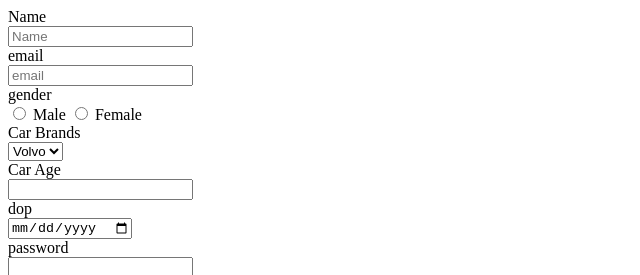
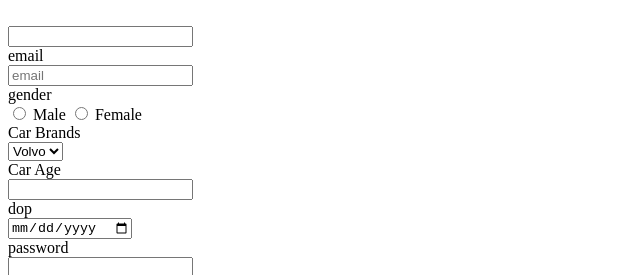
Before and after one commit to acciojob/car-insurance-form-preet-ki, a website: page main.html in a window 1280 px wide. Shown: the top 275 px of the page, 0-640 px from the left. Drawn offline with Linux system fonts and the light colour scheme.

Commit message:
Update main.html

```diff
--- a/main.html
+++ b/main.html
@@ -9,8 +9,8 @@
 <body>
 	<form method="post">
 	<!-- the entire body must be written by student -->
-	<label for="name">Name</label><br>
-	<input type="text" placeholder="Name" id="name"><br>
+	<label for="name"></label><br>
+	<input type="text" id="name"><br>
 	<label for="email">email</label><br>
 	<input type="email" placeholder="email" id="email"><br>
 	<label  for="gender">gender</label><br>
```
